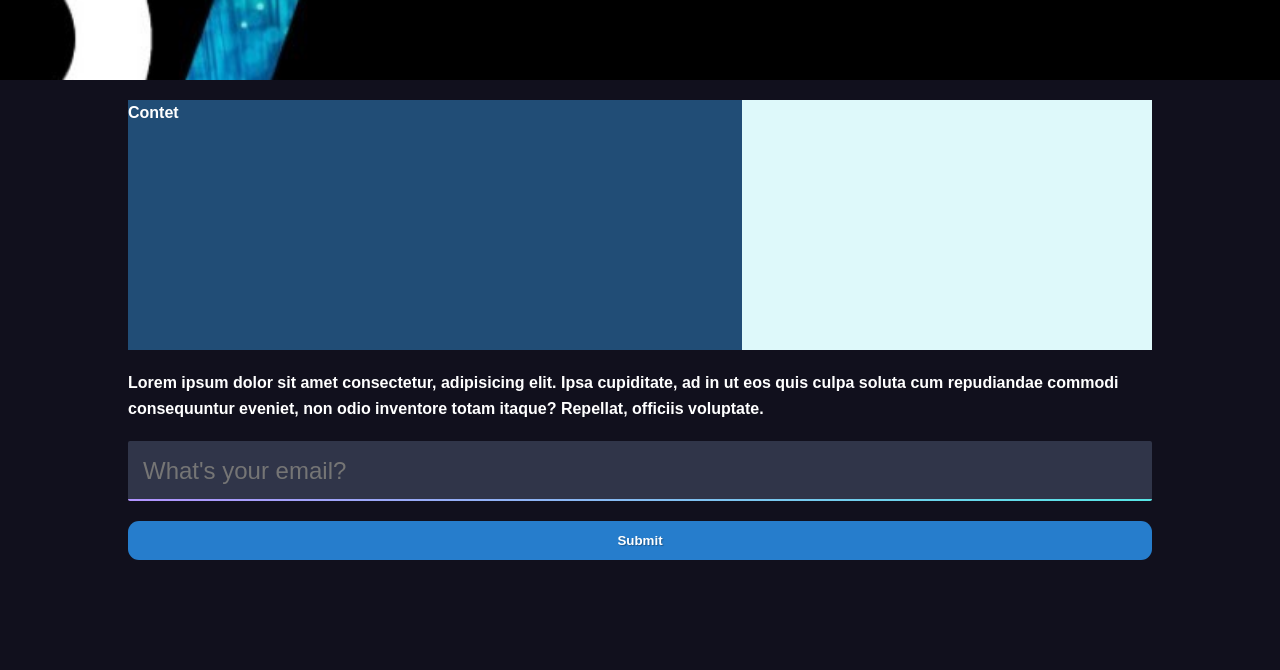
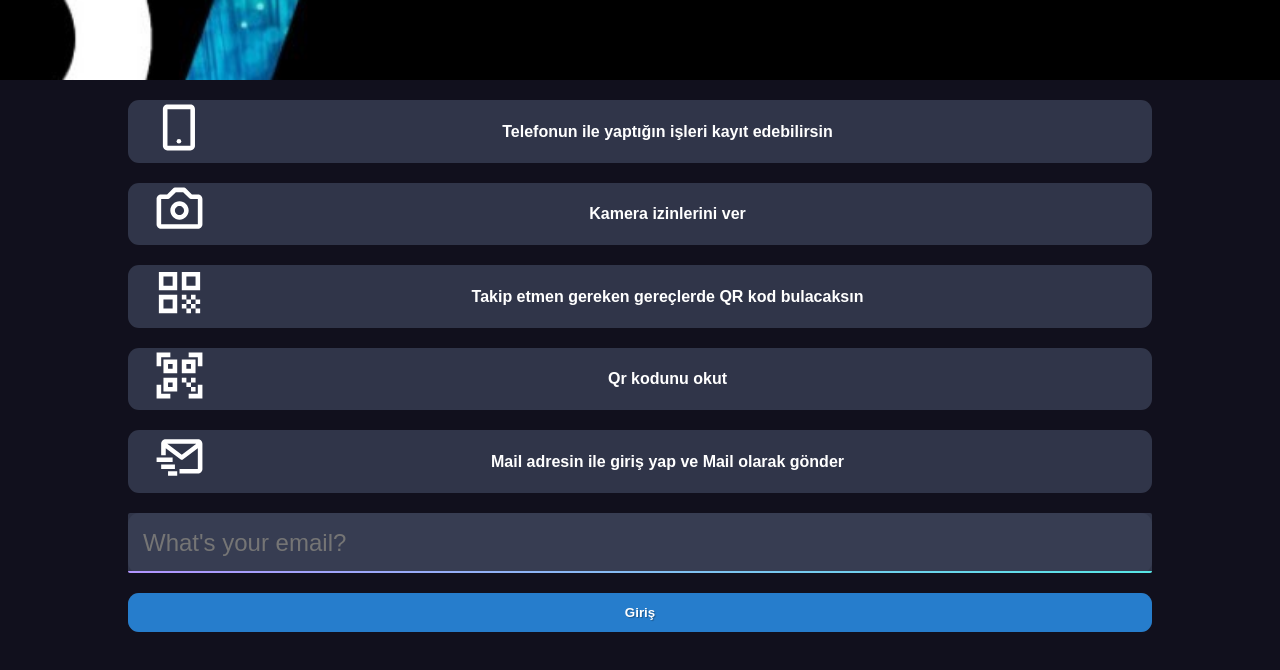
Before and after one commit to abdullahsuhaisk/technicianfollower, a React (Create React App) app: page /login in a window 1280 px wide. Shown: the top 670 px of the page. Built offline with nearby package versions, Linux system fonts and the light colour scheme.

Commit message:
CSS works

```diff
--- a/src/components/Confirmation/Confirmation.css
+++ b/src/components/Confirmation/Confirmation.css
@@ -1,7 +1,13 @@
+.confirmation-container {
+  width: 100%;
+  height: 100%;
+  display: flex;
+  flex-direction: column;
+  justify-content: center;
+}
 .card {
-
+  text-align: center;
 }
-
 .deside {
   padding: 30px;
   width: 100%;
--- a/src/components/Confirmation/Confirmation.tsx
+++ b/src/components/Confirmation/Confirmation.tsx
@@ -15,7 +15,8 @@ const Confirmation = () => {
 
   return (
     <>
-      <div className="card flex font">
+      <div className="confirmation-container">
+        <div className="card font">
           <div>
             {state.name}
           </div>
@@ -25,10 +26,11 @@ const Confirmation = () => {
         </div>
         <div className="flex deside" >
           <div className="margin10x width100">
-          <Button handleClick={() => approveAndNavigate(true)} title={'OK'} primary={true} />
+            <Button handleClick={() => approveAndNavigate(true)} title={'Sorun Yok'} primary={true} />
           </div>
           <div className="margin10x width100">
-          <Button handleClick={() => approveAndNavigate(false)} title={'REJ'} primary={false} />
+            <Button handleClick={() => approveAndNavigate(false)} title={'Sorun VAR !'} primary={false} />
+          </div>
         </div>
       </div>
     </>
--- a/src/components/Home/Home.css
+++ b/src/components/Home/Home.css
@@ -0,0 +1,9 @@
+.homeContainer {
+  margin-top: 10px;
+  display: flex;
+  flex-direction: column;
+  align-items: center;
+}
+.qrcode {
+  margin:10px;
+}
--- a/src/components/Home/Home.tsx
+++ b/src/components/Home/Home.tsx
@@ -1,11 +1,12 @@
 import { useContext, useEffect, useState } from "react";
 import { useNavigate, useParams } from "react-router-dom";
+import { BiQr, BiQrScan } from "react-icons/bi";
+
 import { Qrcode } from "../ui/Qrcode";
 import { Context as JobContext } from '../hooks/JobContext';
-import { Header } from "../ui/Header/Header";
 import Button from "../ui/Button";
-import Table from "../ui/Table/RCTable";
 import { WorksAreDone } from "../worksAreDone/WorksAreDone";
+import "./Home.css"
 
 interface jobsI {
   floor: string;
@@ -17,8 +18,6 @@ const Home = () => {
   const [isQRcodeOpen, setIsQRcodeOpen] = useState<boolean>(false);
   const { state, approveNewJob, createNewJob, errorOnCreateJob, resetCreateJob, clearJob } = useContext(JobContext);
   const { jobs } = state;
-
-
 
   const navigate = useNavigate();
   useEffect(() => {
@@ -63,15 +62,27 @@ const Home = () => {
     errorOnCreateJob(err)
     console.error(err)
   }
-
-  // console.log(jobs)
-
   return (
-    <div className="container">
-
-      <Button handleClick={() => mockAddData()} title={'Open Qr code'} primary={true} />
-      <Button handleClick={() => openOrCloseQrCode(false)} title={'Close Qr code'} primary={false} />
-      <Qrcode isQRcodeOpen={isQRcodeOpen} setIsQRcodeOpen={setIsQRcodeOpen} handleScan={handleScan} handleError={handleError} />
+    <div className="homeContainer">
+      {
+        !isQRcodeOpen ? <>
+          <div className="qrcode-icon" onClick={() => {mockAddData()}}>
+            <BiQr style={{
+              color: "#41b14f",
+              width: "240px",
+              height: "240px"
+            }} />
+          </div>
+          <div className="qrcode qrcode-button">
+            <Button handleClick={() => openOrCloseQrCode(true)} title={'Open Qr code'} primary={true} />
+          </div>
+        </> : <>
+          <Qrcode isQRcodeOpen={isQRcodeOpen} handleScan={handleScan} handleError={handleError} />
+          <div className="qrcode qrcode-button">
+            <Button handleClick={() => openOrCloseQrCode(false)} title={'Close Qr code'} primary={false} />
+          </div>
+        </>
+      }
       <WorksAreDone jobs={jobs} />
       <div>
       </div>
@@ -79,21 +90,3 @@ const Home = () => {
   )
 }
 export default Home;
-
-/*
-<button onClick={() => createNewJob({
-        floor: '3. kat',
-        name: 'duş başlığı',
-        isWorkingProperly: false
-      })} style={{margin:20}}>
-        createNewJob
-      </button>
-      <button onClick={() => {
-        approveNewJob(true)
-      }} style={{margin:20}}>
-        approve
-      </button>
-      <button onClick={() => {clearJob()}} style={{margin:20}}>
-        reset
-      </button>
-*/
--- a/src/components/Login.tsx
+++ b/src/components/Login.tsx
@@ -2,6 +2,7 @@ import { useEffect, useState } from "react";
 import { useNavigate } from "react-router-dom";
 import Button from "./ui/Button";
 import { Input } from "./ui/Input/Input";
+import { BiCamera, BiMailSend, BiMobileAlt, BiQr, BiQrScan } from "react-icons/bi";
 
 const Login = () => {
   const [userMail, setUserMail] = useState('abc');
@@ -28,20 +29,69 @@ const Login = () => {
   return <>
     <section className="welcome">
       <div className="content font">
-        Contet
+        <BiMobileAlt style={{
+          color: "rgb(255, 255, 255)",
+          width: "55px",
+          height: "55px"
+        }} />
       </div>
-      <div className="orionLogo">
+      <div className="font content-text">
+        Telefonun ile yaptığın işleri kayıt edebilirsin
       </div>
     </section>
-    <section className="getstarted welcome font">
-      Lorem ipsum dolor sit amet consectetur, adipisicing elit. Ipsa cupiditate, ad in ut eos quis culpa soluta cum repudiandae commodi consequuntur eveniet, non odio inventore totam itaque? Repellat, officiis voluptate.
+    <section className="welcome">
+      <div className="content font">
+        <BiCamera style={{
+          color: "rgb(255, 255, 255)",
+          width: "55px",
+          height: "55px"
+        }} />
+      </div>
+      <div className="font content-text">
+        Kamera izinlerini ver
+      </div>
     </section>
-
+    <section className="welcome">
+      <div className="content font">
+        <BiQr style={{
+          color: "rgb(255, 255, 255)",
+          width: "55px",
+          height: "55px"
+        }} />
+      </div>
+      <div className="font content-text">
+        Takip etmen gereken gereçlerde QR kod bulacaksın
+      </div>
+    </section>
+    <section className="welcome">
+      <div className="content font">
+        <BiQrScan style={{
+          color: "rgb(255, 255, 255)",
+          width: "55px",
+          height: "55px"
+        }} />
+      </div>
+      <div className="font content-text">
+       Qr kodunu okut
+      </div>
+    </section>
+    <section className="welcome">
+      <div className="content font">
+        <BiMailSend style={{
+          color: "rgb(255, 255, 255)",
+          width: "55px",
+          height: "55px"
+        }} />
+      </div>
+      <div className="font content-text">
+       Mail adresin ile giriş yap ve Mail olarak gönder
+      </div>
+    </section>
     <div className="flex welcome font">
       <Input type="email" handleChange={handleOnChange} placeholder="What's your email?" />
     </div>
     <div className="flex welcome">
-      <Button handleClick={() => handleLogin()} title={"Submit"} />
+      <Button handleClick={() => handleLogin()} title={"Giriş"} />
     </div>
 
   </>
--- a/src/components/ui/Qrcode.tsx
+++ b/src/components/ui/Qrcode.tsx
@@ -2,11 +2,13 @@ import React from 'react';
 import QrReader from 'react-qr-scanner';
 // react-qr-scanner don't have @types
 
-export const Qrcode = ({isQRcodeOpen, setIsQRcodeOpen, handleScan, handleError, newRead}: any | null) => {
+export const Qrcode = ({isQRcodeOpen, handleScan, handleError, newRead}: any | null) => {
   const previewStyle = {
     height: 240,
     width: 320,
   }
+
+  console.log(isQRcodeOpen)
 
   return (isQRcodeOpen) ?  (
     <div className='qrContainer'>
--- a/src/components/worksAreDone/WorksAreDone.tsx
+++ b/src/components/worksAreDone/WorksAreDone.tsx
@@ -4,12 +4,15 @@ import { Table } from '../ui/Table/Table';
 
 export const WorksAreDone = ({ jobs }: any) => {
   console.log(jobs);
+  console.log(jobs.length);
 
-  const columns = ['Kat', 'name', 'Sorun']
+  const columns = ['Kat', 'name', 'Sorun'];
+  if(jobs.length >0) {
     return (
       <div className='font'>
         <Table jobs={jobs} columns={columns} />
         {/* <Table columns={columns} data={jobs} /> */}
       </div>
     )
+  } return null;
 }
--- a/src/index.css
+++ b/src/index.css
@@ -55,19 +55,20 @@ img {
   flex-direction: row;
   justify-content: center;
   margin-top: 20px;
+  background-color:rgba(57, 63, 84, 0.8);
+  align-items: center;
+  border-radius: 11px;
+}
+.content-text {
+  width: 90%;
+  text-align: center;
 }
 
-.content {
-  height: 250px;
-  width: 60%;
-  background-color: #214d76;
+.content-icon {
+width: 10%;
 }
 
-.orionLogo {
-  height: 250px;
-  width: 40%;
-  background-color: #def9fa
-}
+
 
 .font {
   font-weight: 700;
```
Lines whose indentation alone changed are shown as unchanged.
